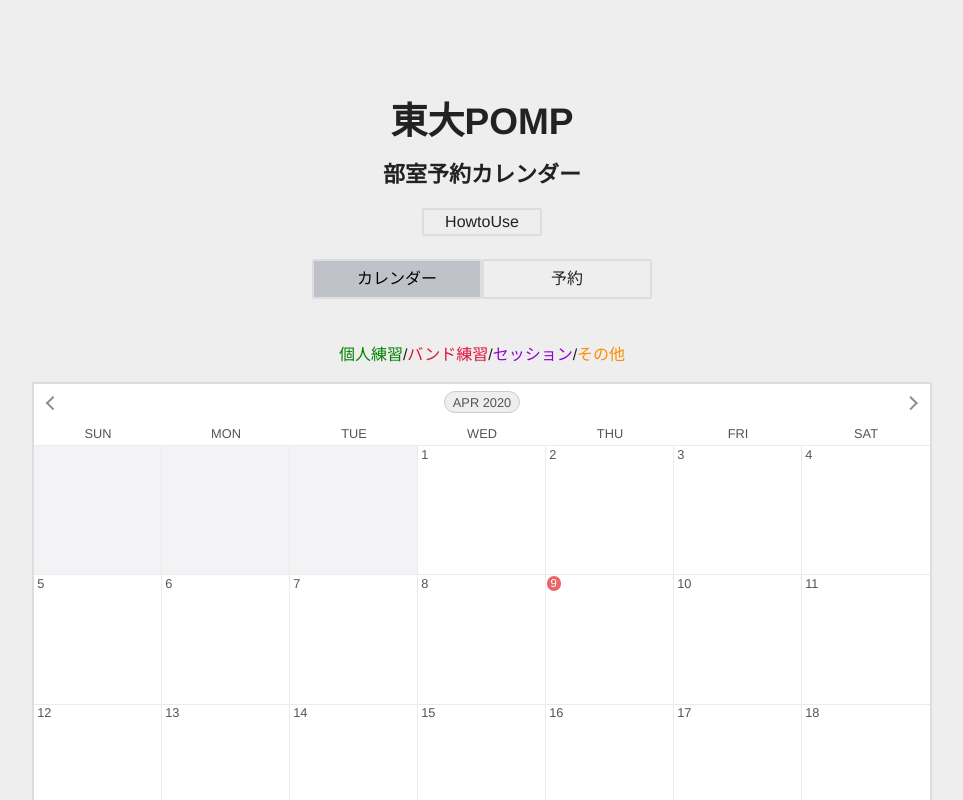
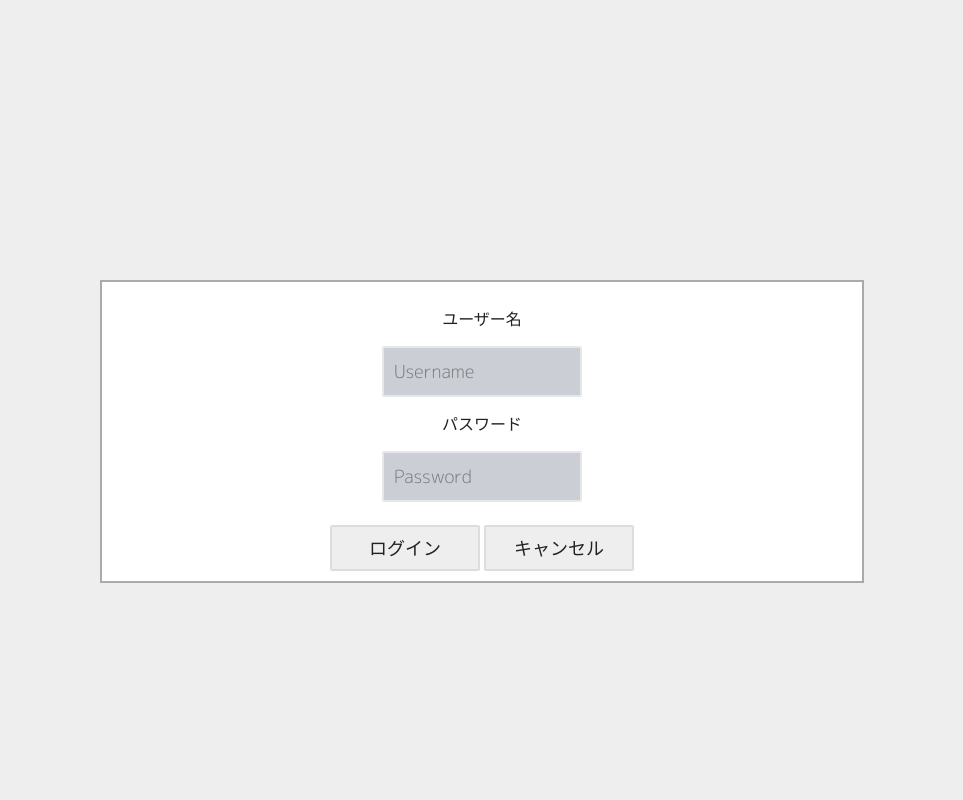
Before and after one commit to wzdmriv/wzdmriv.github.io, a plain HTML site: page index.html in a window 1280 px wide. Shown: the top 800 px of the page, without its empty margins (158-1121 px from the left). Drawn offline with Linux system fonts and the light colour scheme; no server answers.

Commit message:
password

```diff
--- a/css/main.css
+++ b/css/main.css
@@ -4,7 +4,7 @@ body, html {
                 text-align:center;
                 color:#222;
                 line-height: 1.4em;
-                font-family: "ヒラギノ角ゴ Pro W3","Hiragino Kaku Gothic Pro","メイリオ","Meiryo", Helvetica, SegoeUI, sans-serif;
+                font-family: "M PLUS Rounded 1c","ヒラギノ角ゴ Pro W3","Hiragino Kaku Gothic Pro","メイリオ","Meiryo", Helvetica, SegoeUI, sans-serif;
             }
 
             body {
@@ -12,32 +12,34 @@ body, html {
                 background: #eee;
             }
             h1 {
-                font-family: "ヒラギノ角ゴ Pro W3","Hiragino Kaku Gothic Pro","メイリオ","Meiryo", Helvetica, SegoeUI, sans-serif;
+                font-family: "M PLUS Rounded 1c","ヒラギノ角ゴ Pro W3","Hiragino Kaku Gothic Pro","メイリオ","Meiryo", Helvetica, SegoeUI, sans-serif;
                 text-align: center;
                 font-size: 50px;
                 color:#222;
                 /* text-shadow: 0 0px 10px rgba(0, 0, 0, 0.2); */
             }
             h2 {
-                font-family: "ヒラギノ角ゴ Pro W3","Hiragino Kaku Gothic Pro","メイリオ","Meiryo", Helvetica, SegoeUI, sans-serif;
-                font-size:37px;
+                font-family: "M PLUS Rounded 1c","ヒラギノ角ゴ Pro W3","Hiragino Kaku Gothic Pro","メイリオ","Meiryo", Helvetica, SegoeUI, sans-serif;
+                font-size:40px;
                 /* text-shadow: 0 0px 10px rgba(0, 0, 0, 0.3); */
                 color:#222;
             }
             h3{
-                font-family: "ヒラギノ角ゴ Pro W3","Hiragino Kaku Gothic Pro","メイリオ","Meiryo", Helvetica, SegoeUI, sans-serif;
+                font-family: "M PLUS Rounded 1c","ヒラギノ角ゴ Pro W3","Hiragino Kaku Gothic Pro","メイリオ","Meiryo", Helvetica, SegoeUI, sans-serif;
                 color:#222;
                 font-size:22px;
+                font-weight: normal;
             }
             h4{
-                font-family: "ヒラギノ角ゴ Pro W3","Hiragino Kaku Gothic Pro","メイリオ","Meiryo", Helvetica, SegoeUI, sans-serif;
+                font-family: "M PLUS Rounded 1c","ヒラギノ角ゴ Pro W3","Hiragino Kaku Gothic Pro","メイリオ","Meiryo", Helvetica, SegoeUI, sans-serif;
                 color:#222;
                 font-size:18px;
             }
             h5{
-                font-family: "ヒラギノ角ゴ Pro W3","Hiragino Kaku Gothic Pro","メイリオ","Meiryo", Helvetica, SegoeUI, sans-serif;
+                font-family: "M PLUS Rounded 1c","ヒラギノ角ゴ Pro W3","Hiragino Kaku Gothic Pro","メイリオ","Meiryo", Helvetica, SegoeUI, sans-serif;
                 color:#333;
                 font-size:16px;
+                font-weight: normal;
             }
             .monthly {
                 /* box-shadow: 0 13px 40px rgba(0, 0, 0, 0.5); */
@@ -55,6 +57,18 @@ body, html {
                 display: none;
             }
             #howtopop{
+	            width:720px;
+	            margin:1.5em auto 0;
+	            padding:10px 20px;
+	            border:2px solid #aaa;
+	            background:#fff;
+                z-index:20;
+                position:fixed;
+                display: none;
+                max-height: 70%;
+                overflow: auto;
+            }
+            #passwordconf{
 	            width:720px;
 	            margin:1.5em auto 0;
 	            padding:10px 20px;
@@ -85,13 +99,23 @@ body, html {
             }
             #modal-overlay{
 	            z-index:1;
-	            display:none;
+	            display:block;
 	            position:fixed;
 	            top:0;
 	            left:0;
 	            width:100%;
 	            height:120%;
                 background-color:rgba(0,0,0,0.75);
+            }
+            #modal-overlay_p{
+	            z-index:1;
+	            display:block;
+	            position:fixed;
+	            top:0;
+	            left:0;
+	            width:100%;
+	            height:120%;
+                background-color:#eee;
             }
             input[type="radio"]{
                 display: none;
@@ -105,26 +129,26 @@ body, html {
                 float: left;
                 padding: 7px;
                 border-radius: 2px;
-                font-size: 16px;
+                font-size: 18px;
                 outline: none;
                 border: 2px solid #ddd;
                 background: #eee;
                 color: #222;
                 width: 170px;
                 box-sizing: border-box;
-                font-family: "ヒラギノ角ゴ Pro W3","Hiragino Kaku Gothic Pro","メイリオ","Meiryo", Helvetica, SegoeUI, sans-serif;
+                font-family: "M PLUS Rounded 1c","ヒラギノ角ゴ Pro W3","Hiragino Kaku Gothic Pro","メイリオ","Meiryo", Helvetica, SegoeUI, sans-serif;
             }
             input[type="text"]{
                 padding: 10px;
                 border-radius: 2px;
-                font-size: 16px;
+                font-size: 18px;
                 outline: none;
                 border: 2px solid rgba(255, 255, 255, 0.5);
                 background: rgba(63, 78, 100, 0.27);
                 color: #222;
                 width: 200px;
                 box-sizing: border-box;
-                font-family: "ヒラギノ角ゴ Pro W3","Hiragino Kaku Gothic Pro","メイリオ","Meiryo", Helvetica, SegoeUI, sans-serif;
+                font-family: "M PLUS Rounded 1c","ヒラギノ角ゴ Pro W3","Hiragino Kaku Gothic Pro","メイリオ","Meiryo", Helvetica, SegoeUI, sans-serif;
             }
             input[type="text"]:hover {
                 border: 2px solid rgba(255, 255, 255, 0.7);
@@ -137,14 +161,14 @@ body, html {
             input[type="button"]:not(.howtouse){
                 padding: 7px;
                 border-radius: 2px;
-                font-size: 16px;
+                font-size: 18px;
                 outline: none;
                 border: 2px solid #ddd;
                 background: #eee;
                 color: #222;
                 width: 150px;
                 box-sizing: border-box;
-                font-family: "ヒラギノ角ゴ Pro W3","Hiragino Kaku Gothic Pro","メイリオ","Meiryo", Helvetica, SegoeUI, sans-serif;
+                font-family: "M PLUS Rounded 1c","ヒラギノ角ゴ Pro W3","Hiragino Kaku Gothic Pro","メイリオ","Meiryo", Helvetica, SegoeUI, sans-serif;
                 -webkit-appearance: none;
             }
             input[type="button"]:hover {
@@ -164,7 +188,7 @@ body, html {
                 color: #222;
                 width: 200px;
                 box-sizing: border-box;
-                font-family: "ヒラギノ角ゴ Pro W3","Hiragino Kaku Gothic Pro","メイリオ","Meiryo", Helvetica, SegoeUI, sans-serif;
+                font-family: "M PLUS Rounded 1c","ヒラギノ角ゴ Pro W3","Hiragino Kaku Gothic Pro","メイリオ","Meiryo", Helvetica, SegoeUI, sans-serif;
                 -webkit-appearance: none;
             }
             .button {
@@ -205,14 +229,14 @@ body, html {
             .howtouse{
                 padding: 3px;
                 border-radius: 2px;
-                font-size: 16px;
+                font-size: 18px;
                 outline: none;
                 border: 2px solid #ddd;
                 background: #eee;
                 color: #222;
                 width: 120px;
                 box-sizing: border-box;
-                font-family: "ヒラギノ角ゴ Pro W3","Hiragino Kaku Gothic Pro","メイリオ","Meiryo", Helvetica, SegoeUI, sans-serif;
+                font-family: "M PLUS Rounded 1c","ヒラギノ角ゴ Pro W3","Hiragino Kaku Gothic Pro","メイリオ","Meiryo", Helvetica, SegoeUI, sans-serif;
                 -webkit-appearance: none;
             }
             form{
--- a/index.html
+++ b/index.html
@@ -7,6 +7,7 @@
     <head>
         <script src="https://www.gstatic.com/firebasejs/7.13.2/firebase-app.js"></script>
         <script src="https://www.gstatic.com/firebasejs/7.13.2/firebase-database.js"></script>
+        <link href="https://fonts.googleapis.com/css2?family=M+PLUS+Rounded+1c:wght@300&amp;display=swap" rel="stylesheet">
         <script type="text/javascript" src="js/config.js"></script>
         <script type="text/javascript" src="js/firebase.js"></script>
         <link rel="stylesheet" href="css/monthly.css">
@@ -21,7 +22,7 @@
     <body>
         <h2>東大POMP</h2>
         <h3>部室予約カレンダー</h3>
-        <input type="button" value="HowtoUse" onclick="howtouse();" class="howtouse"/></div>
+        <input type="button" value="About" onclick="howtouse();" class="howtouse"/></div>
         <br><br>
         <div class="parent">
             <div class = "select">
@@ -105,8 +106,16 @@
             <br><br><br>
         </form>
         <br><br>
-
-
+            <div id="modal-overlay_p"></div>'
+            <div id="passwordconf">
+                <p>ユーザー名</p>
+                <input type="text" id="username" value="" placeholder="Username">
+                <p>パスワード</p>
+                <input type="text" id="cpassword" value="" placeholder="Password">
+                <br><br>
+                <input type="button" value="ログイン" id="login"/>
+                <input type="button" value="キャンセル" id="clogin"/>
+            </div>
             <div id="modal-content">
                     <div id="nametag"></div>
                     <div id="datetag"></div>
@@ -167,5 +176,8 @@
                 <input type="button" value="close" id="hclose"/>
                 <br><br>
             </div>
+            <script type="text/javascript">
+                　password();
+            </script>
     </body>
 </html>
--- a/js/function.js
+++ b/js/function.js
@@ -71,6 +71,24 @@ function howtouse(){
     $( window ).resize( centeringModalSyncer ) ;
 }
 
+function password(){
+    $(function(){
+			centeringModalSyncer();
+			$("#passwordconf").fadeIn("fast");
+			//閉じる
+			$("#login").unbind().click(function(){
+				//[#modal-overlay]と[#modal-close]をフェードアウトする
+				$("#passwordconf,#modal-overlay_p").fadeOut("fast",function(){
+					$("#modal-overlay_p").remove();
+				});
+			});
+			$("#clogin").unbind().click(function(){
+				window.close();
+			});
+    });
+    $( window ).resize( centeringModalSyncer ) ;
+}
+
 function centeringModalSyncer() {
 
     //画面(ウィンドウ)の幅、高さを取得
@@ -84,9 +102,12 @@ function centeringModalSyncer() {
     var cw = $( "#modal-content" ).outerWidth();
 	var ch = $( "#modal-content" ).outerHeight();
 	var ccw = $( "#howtopop" ).outerWidth();
-    var cch = $( "#howtopop" ).outerHeight();
+	var cch = $( "#howtopop" ).outerHeight();
+	var cccw = $( "#passwordconf" ).outerWidth();
+    var ccch = $( "#passwordconf" ).outerHeight();
 
     //センタリングを実行する
 	$( "#modal-content" ).css( {"left": ((w - cw)/2) + "px","top": ((h - ch)/2) + "px"} ) ;
 	$( "#howtopop" ).css( {"left": ((w - ccw)/2) + "px","top": ((h - cch)/2) + "px"} ) ;
+	$( "#passwordconf" ).css( {"left": ((w - cccw)/2) + "px","top": ((h - ccch)/2) + "px"} ) ;
 }
--- a/js/schedule.js
+++ b/js/schedule.js
@@ -1,7 +1,7 @@
 $(window).load( function() {
 $('#mycalendar').monthly({
     mode: 'event',
-    jsonUrl: 'events.json',
+    jsonUrl: '',
     dataType: 'json',
     eventList:true
 });
```
